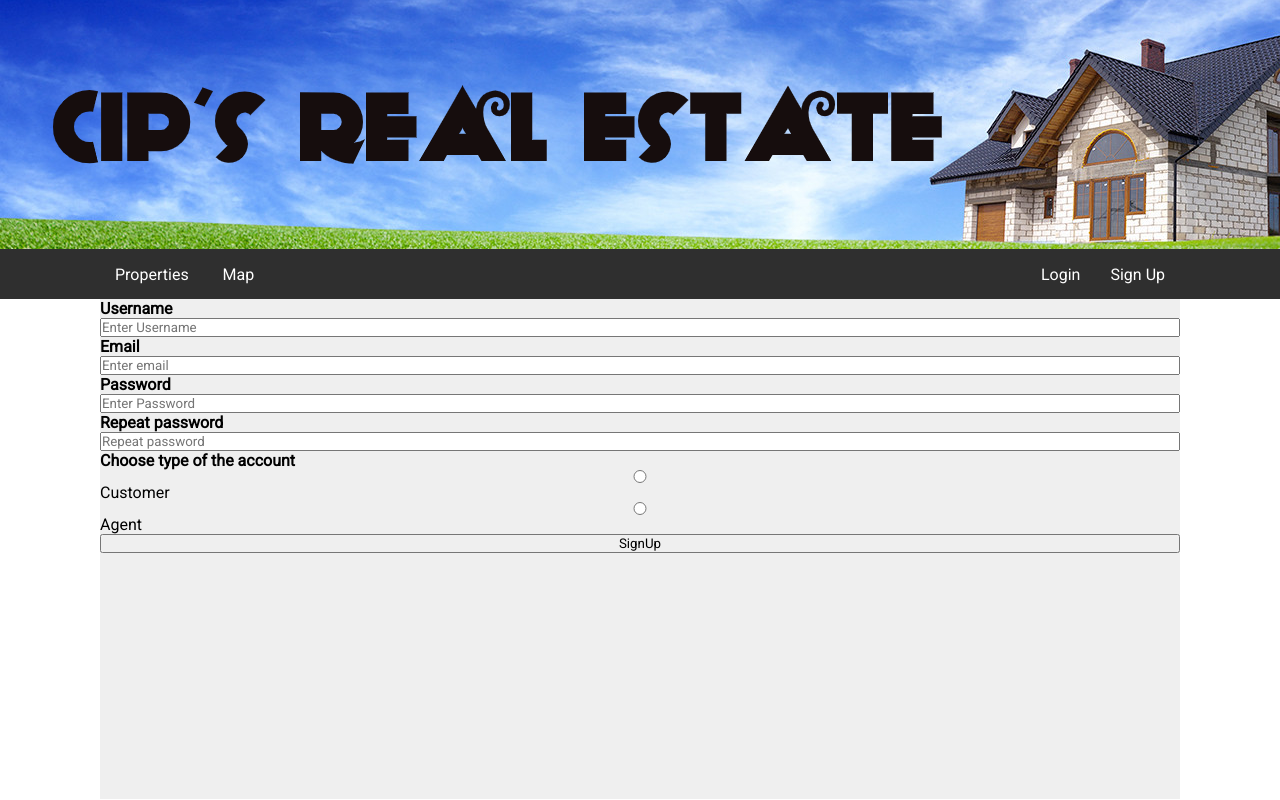
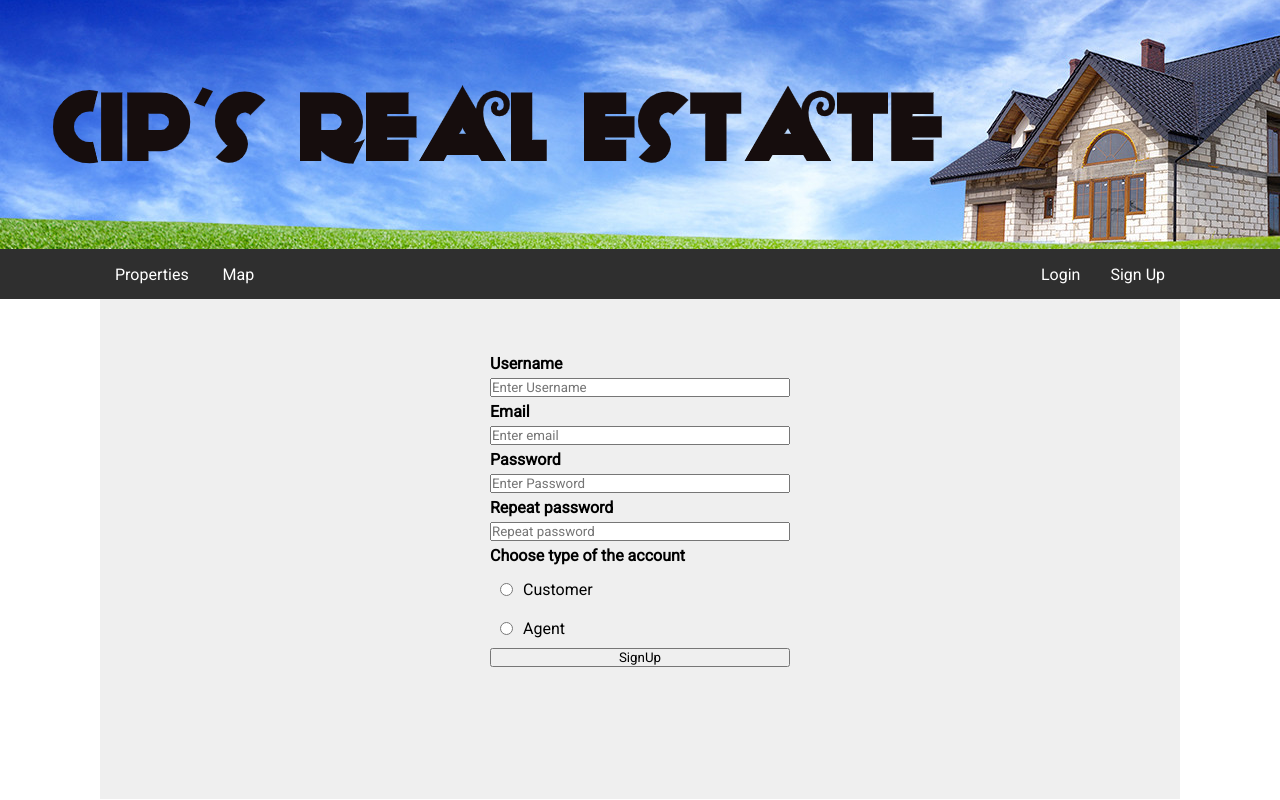
Before and after one commit to CiprianRosu/Real-Estate, a PHP site: page /SignUp.php in a window 1280 px wide. Run offline with PHP 8.4, Linux system fonts and the light colour scheme.

Commit message:
SignUp api added

```diff
--- a/SignUp.php
+++ b/SignUp.php
@@ -1,9 +1,9 @@
 <?php
 include "header.php"
 ?>
-<form action="action_page.php">
+<form method="post" action="api/SignUp.php">
 
-  <div class="container">
+  <div class="SignUp">
     <label for="username"><b>Username</b></label>
     <input type="text" placeholder="Enter Username" name="username" required>
 
@@ -18,8 +18,14 @@ include "header.php"
     <input type="rePassword" placeholder="Repeat password" name="rePassword" required>
 
     <label for="accountType"><b>Choose type of the account</b></label>
-	<input type="radio" name="accountType" value="customer">Customer<br>
-	<input type="radio" name="accountType" value="agent">Agent<br>
+    <div class="radioButton">
+    	<input type="radio" name="accountType" value="customer">
+    	<div>Customer</div>
+    </div>
+    <div class="radioButton">
+		<input type="radio" name="accountType" value="agent">
+    	<div>Agent</div>
+    </div>
 
     <button type="submit">SignUp</button>
   </div>
--- a/style.css
+++ b/style.css
@@ -58,7 +58,28 @@ main{
 	text-align: center;
 	font-size: 20px;
 }
-.container{
+
+form{
+	display: flex;
+	justify-content: center;
+}
+form .SignUp, form .Login{
+	margin: 50px;
+	width: 300px;
+	justify-content: center;
 	display:flex;
 	flex-direction: column;
 }
+
+label{
+margin:5px 0;
+}
+
+.radioButton{
+	margin:10px;
+	align-items: center;
+	display: flex;
+}
+.radioButton input{
+	margin-right: 10px;
+}
```
Also changed, not shown: Login.php (+4 -5 lines), api/data.json (added, +8 -0 lines), api/signUp.php (added, +16 -0 lines).
